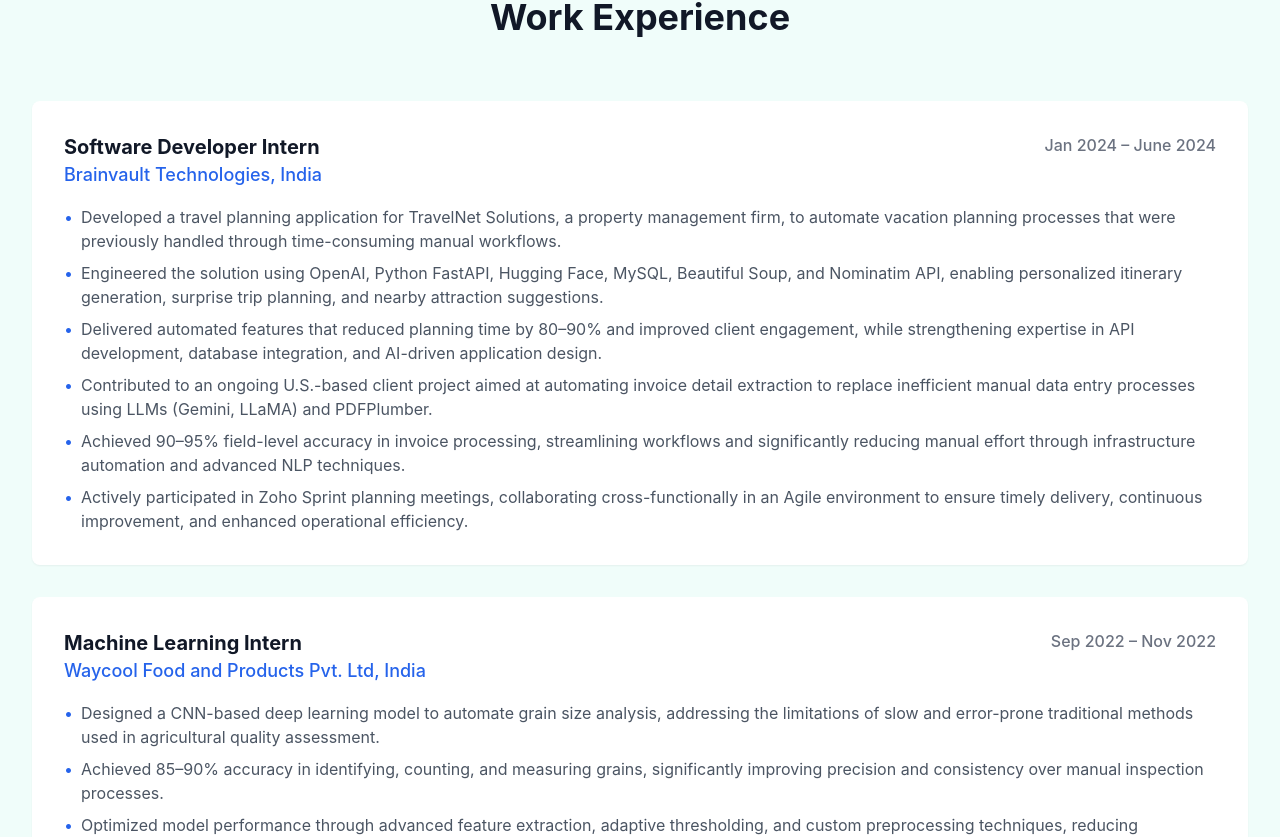
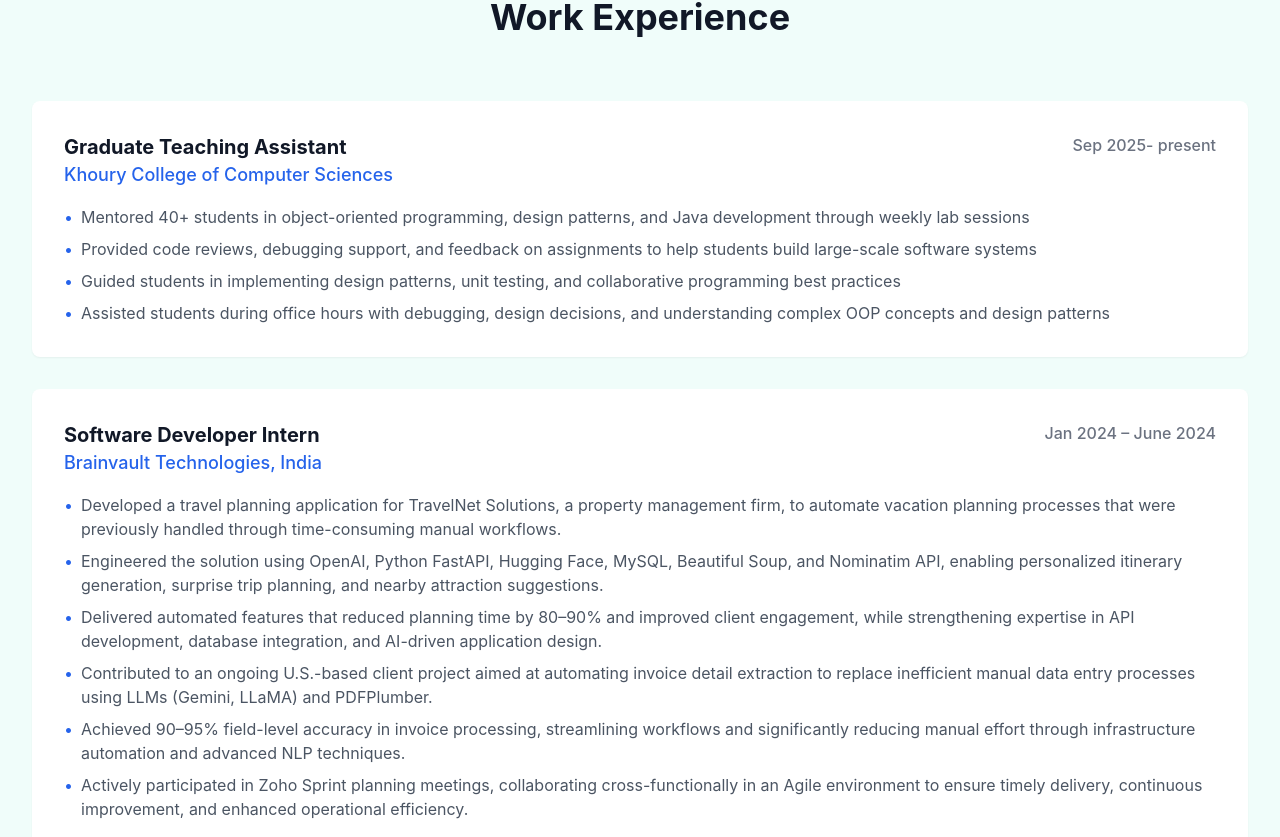
Before and after one commit to afrah123456/Initial_Portfolio, a React (Create React App) app: page / in a window 1280 px wide. Shown: the part 2307-3144 px from the top of the page. Built offline with nearby package versions, Linux system fonts and the light colour scheme.

Commit message:
added TA position in exp

```diff
--- a/src/components/Portfolio.jsx
+++ b/src/components/Portfolio.jsx
@@ -301,6 +301,18 @@
   };
 
   const experience = [
+    {
+  role: "Graduate Teaching Assistant",
+  company: "Khoury College of Computer Sciences",
+  course: "CS 3100 Program Design and Implementation 2",
+  period: "Sep 2025- present",
+  achievements: [
+    "Mentored 40+ students in object-oriented programming, design patterns, and Java development through weekly lab sessions",
+    "Provided code reviews, debugging support, and feedback on assignments to help students build large-scale software systems" ,
+    "Guided students in implementing design patterns, unit testing, and collaborative programming best practices",
+    "Assisted students during office hours with debugging, design decisions, and understanding complex OOP concepts and design patterns"
+  ]
+},
   {
     role: "Software Developer Intern",
     company: "Brainvault Technologies, India",
```
